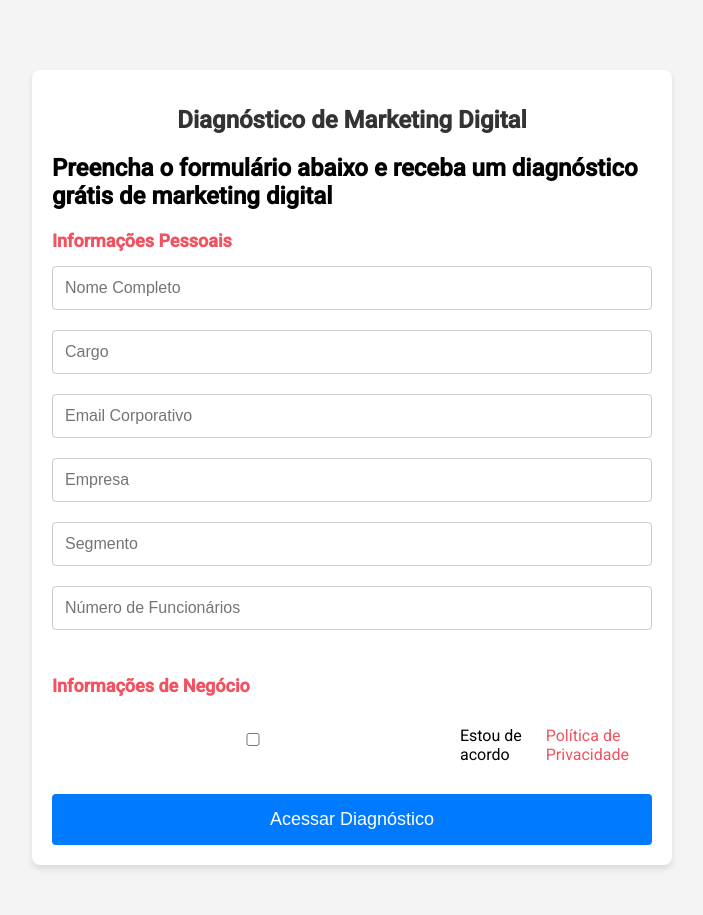
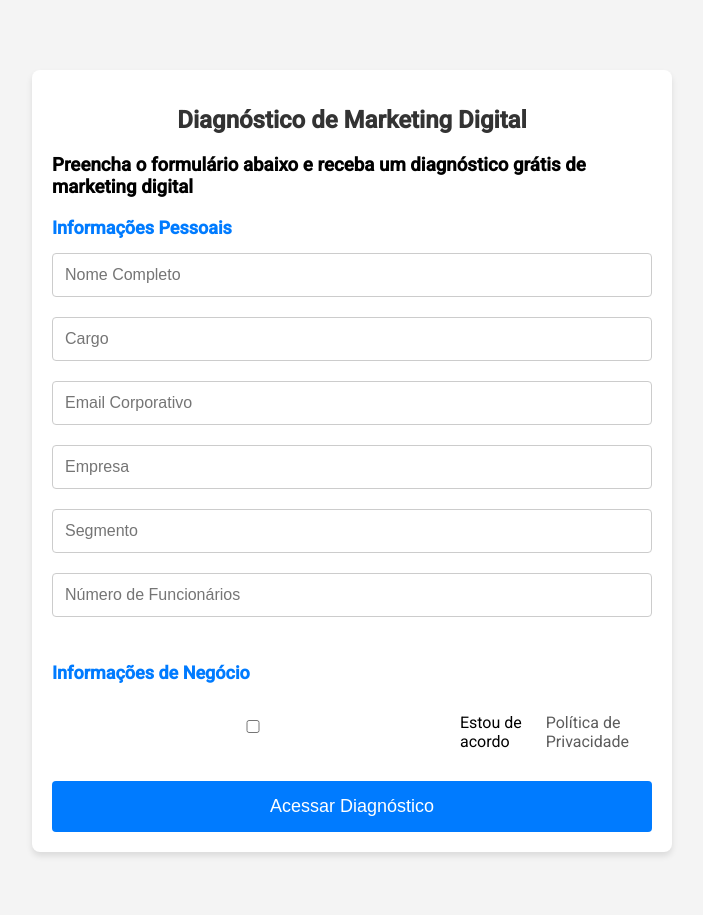
Before and after one commit to cacaprog/mkt_diagnostic, a Flask app: template templates/index.html in a window 1280 px wide. Shown: the whole page, without its empty margins (288-991 px from the left). After the commit the page ends 856 px from the top, so only its background shows below. Run offline with Flask 3, Linux system fonts and the light colour scheme; the template is opened without the code that fills it, so the values that code supplies are empty; parts of the project's set-up code (start-up, migrations or seed data) failed here and were passed over.

Commit message:
index updated

```diff
--- a/templates/index.html
+++ b/templates/index.html
@@ -33,7 +33,7 @@
         .section h3 {
             margin-bottom: 10px;
             font-size: 18px;
-            color: #f25260;
+            color: #007BFF;
         }
         .section input, .section select {
             width: 100%;
@@ -72,8 +72,8 @@
             background-color: #fff;
         }
         .question-options input[type="radio"]:checked {
-          border-color: #f25260;
-          background-color: #f25260;
+          border-color: #007BFF;
+          background-color: #007BFF;
           box-shadow: 0 0 0 2px #fff;
         }
         button {
@@ -102,7 +102,7 @@
         .progress-bar {
             height: 20px;
             width: 0%;
-            background-color: #f25260;
+            background-color: #007BFF;
             border-radius: 4px;
             transition: width 0.3s ease;
         }
@@ -114,12 +114,13 @@
         .opt-in-label {
             display: flex;
             align-items: center;
+            margin-top: 15px;
         }
         .opt-in-label input[type="checkbox"] {
             margin-right: 10px;
         }
         .opt-in-label a {
-            color: #f25260;
+            color: #5c5c5c;
             text-decoration: none;
             margin-left: 10px;
         }
@@ -159,7 +160,7 @@
     </div>
     <div class="container">
         <h1>Diagnóstico de Marketing Digital</h1>
-        <h2>Preencha o formulário abaixo e receba um diagnóstico grátis de marketing digital</h2>
+        <h3>Preencha o formulário abaixo e receba um diagnóstico grátis de marketing digital</h3>
         <form action="/submit" method="post">
             <div class="section personal-info">
                 <h3>Informações Pessoais</h3>
```
